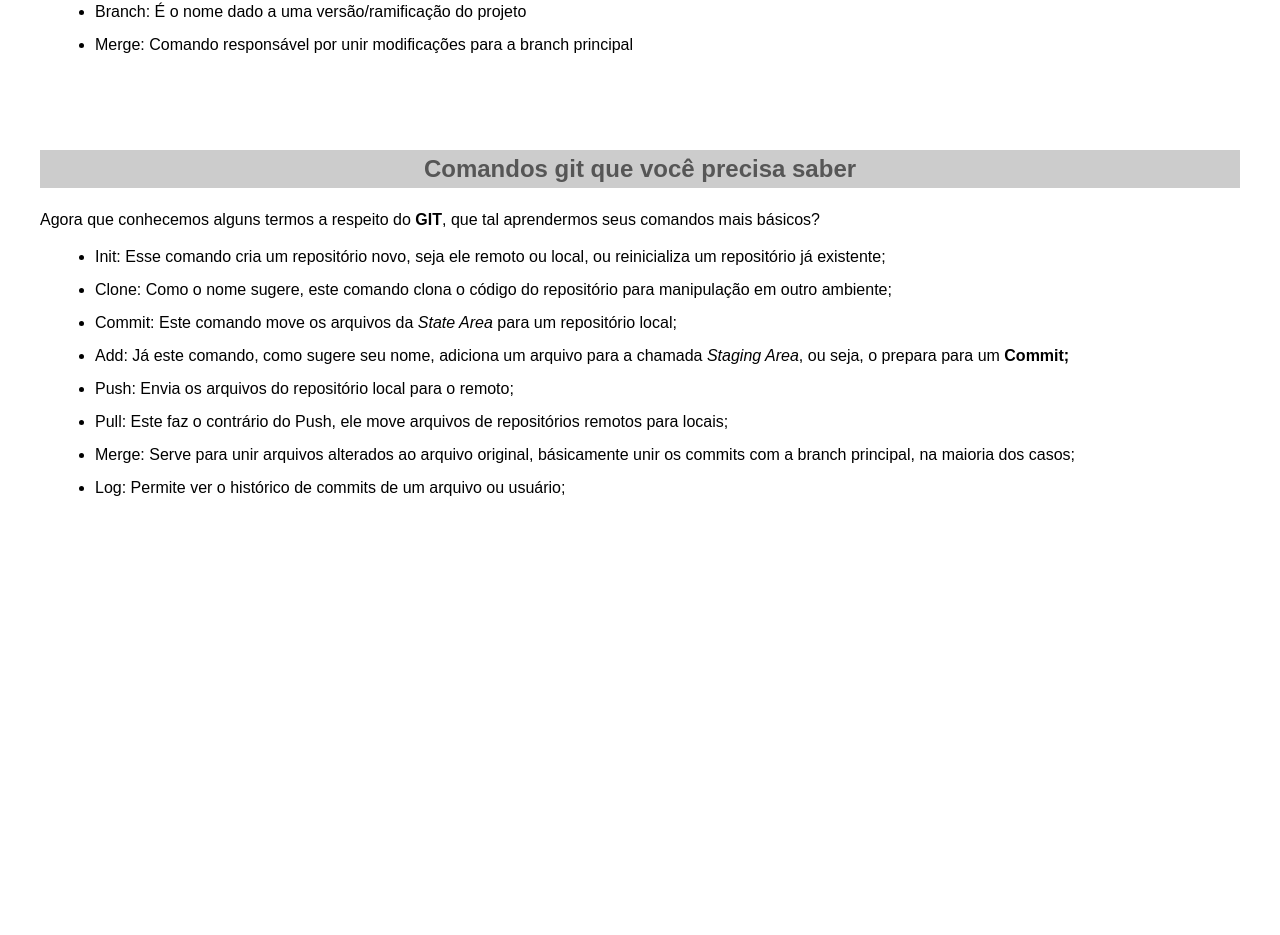
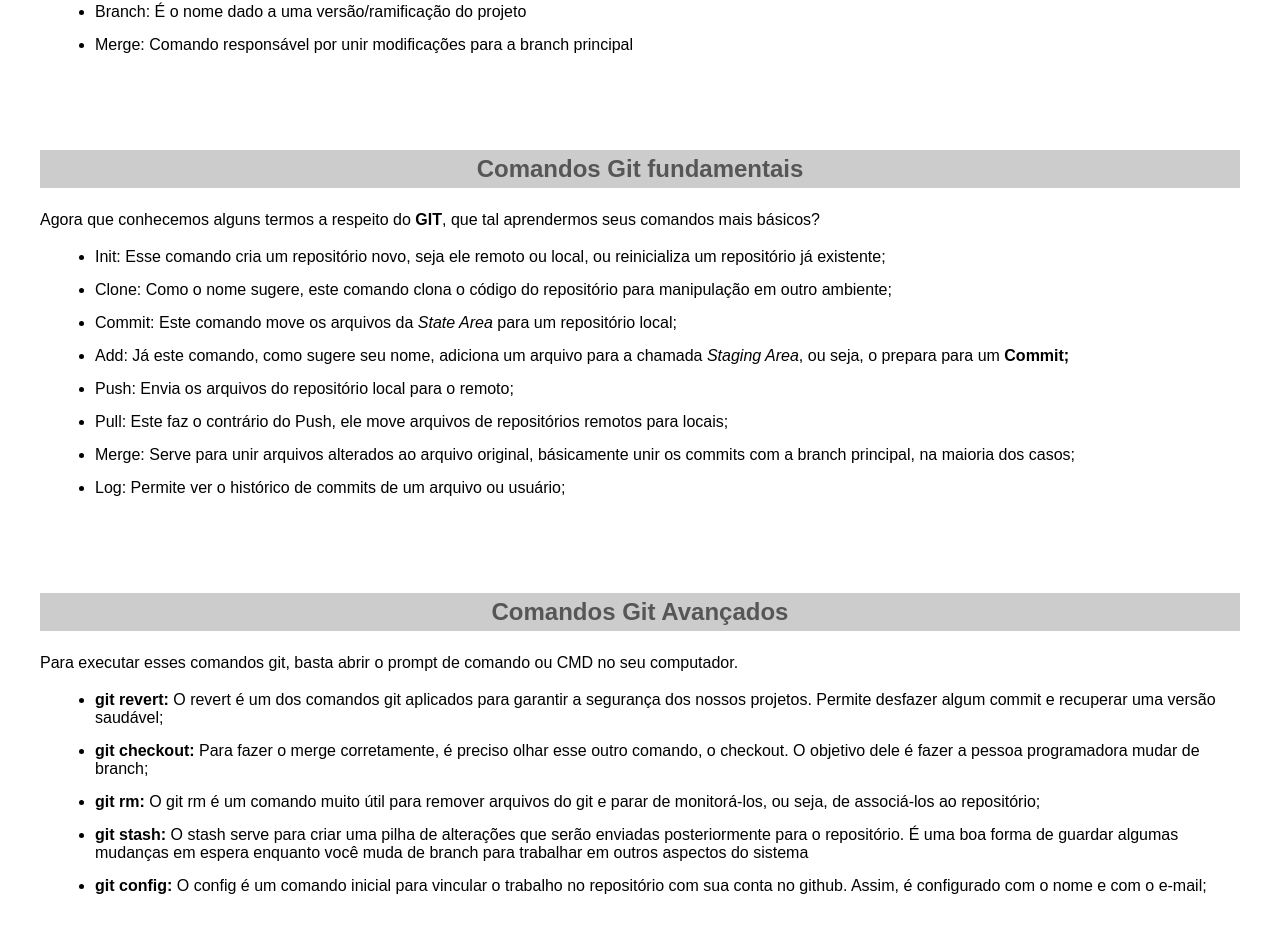
Before and after one commit to edybit/Avaliacao-final.github.io, a plain HTML site: page index.html in a window 1280 px wide. Shown: the part 569-1504 px from the top of the page. Before the commit the page ends 1122 px from the top, so only its background shows below. Drawn offline with Linux system fonts and the light colour scheme.

Commit message:
Comandos
add comandos no index

```diff
--- a/index.html
+++ b/index.html
@@ -38,7 +38,7 @@
     </section>
     <section>
     <div>
-    <h2>Comandos git que você precisa saber</h2>
+    <h2>Comandos Git fundamentais</h2>
         <p>Agora que conhecemos alguns termos a respeito do <strong>GIT</strong>, que tal aprendermos seus comandos mais básicos?</p>
         <ul>
             <li>Init: Esse comando cria um repositório novo, seja ele remoto ou local, ou reinicializa um repositório já existente;</li>
@@ -52,5 +52,19 @@
         </ul>
     </div>
     </section>
+
+   <section>
+        <div>
+        <h2>Comandos Git Avançados</h2>
+            <p>Para executar esses comandos git, basta abrir o prompt de comando ou CMD no seu computador.</p>
+            <ul>
+                <li><strong>git revert: </strong> O revert é um dos comandos git aplicados para garantir a segurança dos nossos projetos. Permite desfazer algum commit e recuperar uma versão saudável;</li>
+                <li><strong>git checkout: </strong> Para fazer o merge corretamente, é preciso olhar esse outro comando, o checkout. O objetivo dele é fazer a pessoa programadora mudar de branch;</li>
+                <li><strong>git rm:</strong> O git rm é um comando muito útil para remover arquivos do git e parar de monitorá-los, ou seja, de associá-los ao repositório;</li>
+                <li><strong>git stash: </strong> O stash serve para criar uma pilha de alterações que serão enviadas posteriormente para o repositório. É uma boa forma de guardar algumas mudanças em espera enquanto você muda de branch para trabalhar em outros aspectos do sistema</strong></li>
+                <li><strong>git config: </strong> O config é um comando inicial para vincular o trabalho no repositório com sua conta no github. Assim, é configurado com o nome e com o e-mail;</li>
+            </ul>
+        </div>
+    </section>
 </body>
 </html>
```
